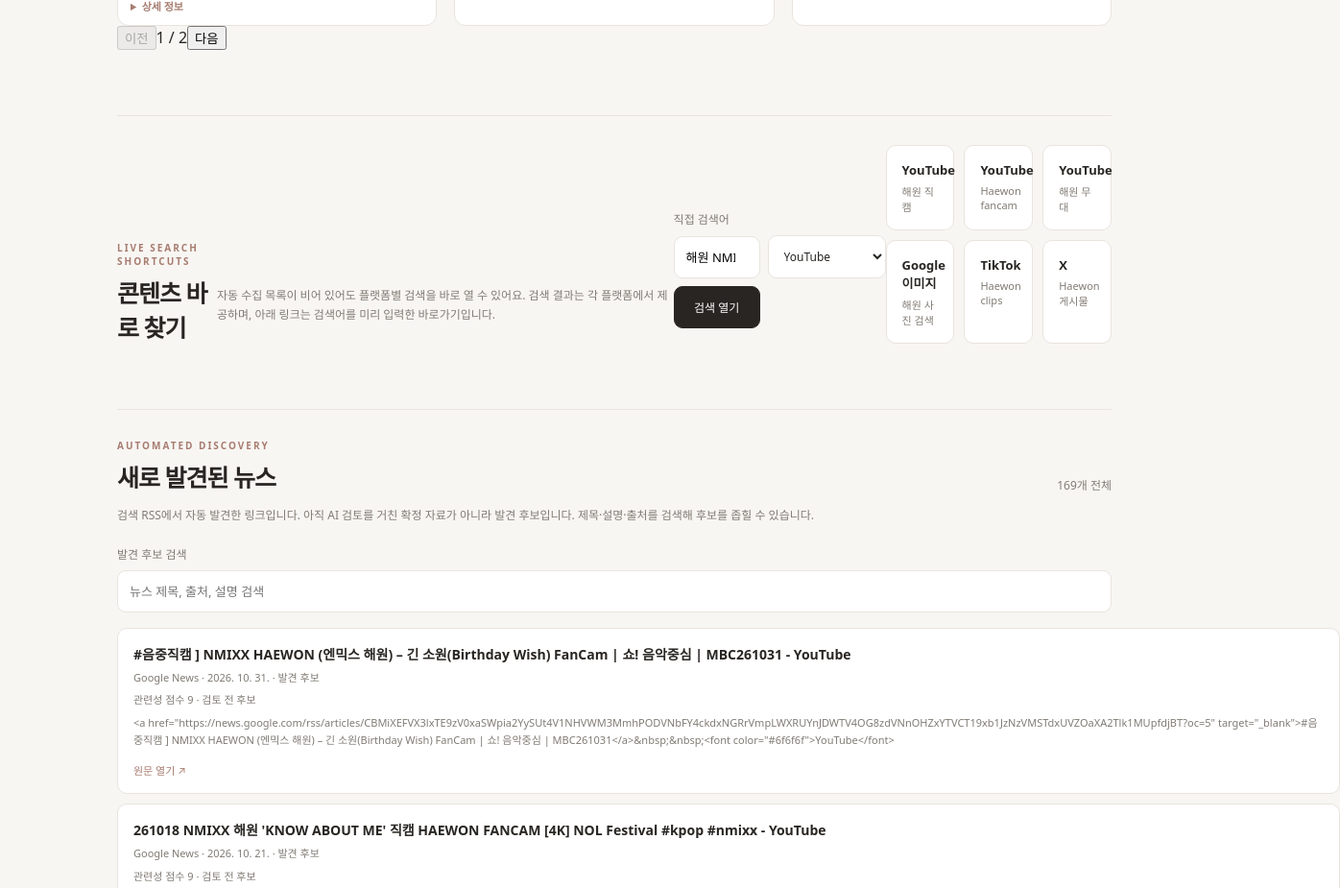
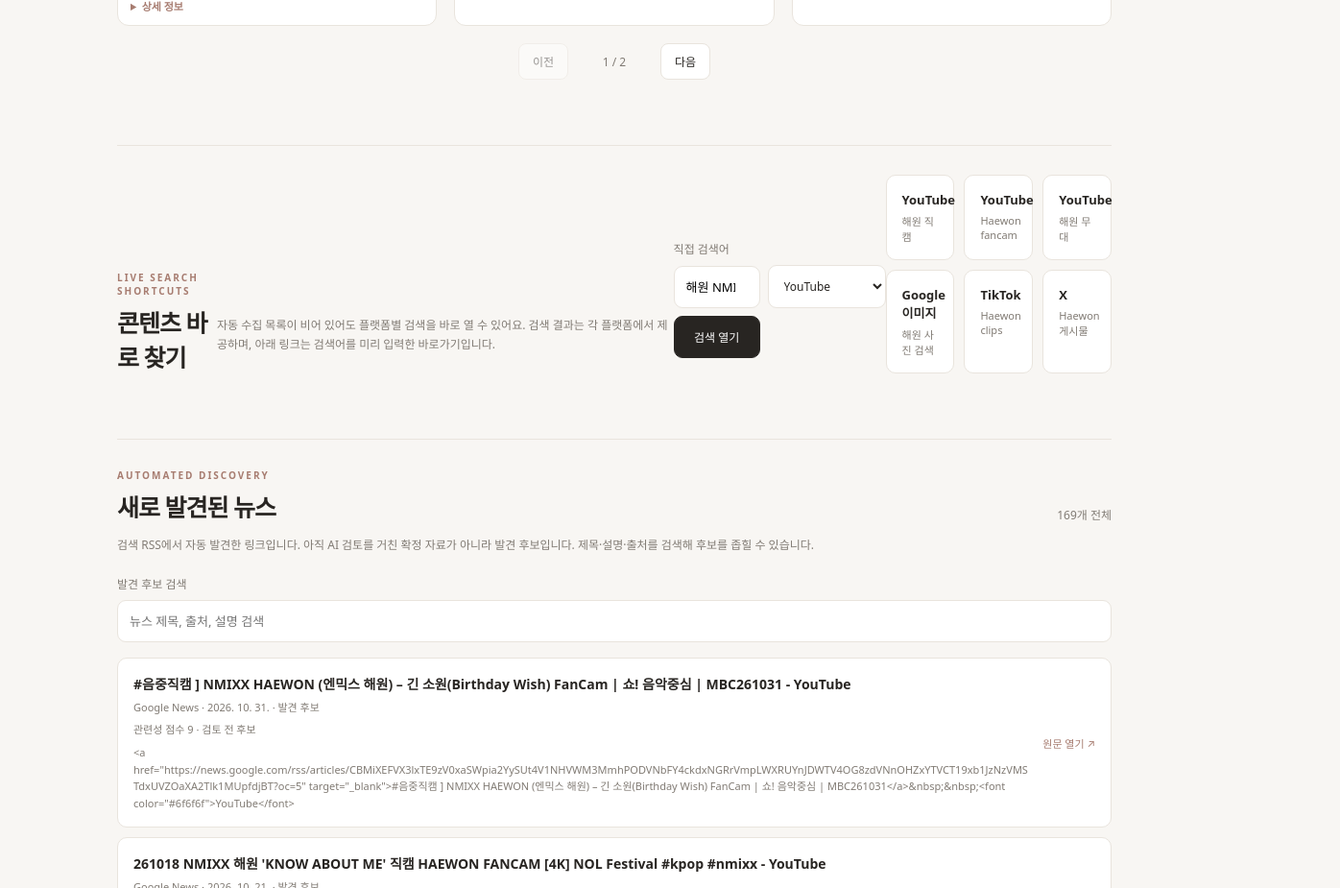
Before and after one commit to UForPel/haewon-archive, a website with bundled scripts: page index.html in a window 1280 px wide. Shown: the part 1875-2800 px from the top of the page at 96% size, 1396 px wide, since content can reach past the window. Built offline with nearby package versions, Linux system fonts and the light colour scheme.

Commit message:
fix: constrain archive cards and add pagination styles

```diff
--- a/assets/style.css
+++ b/assets/style.css
@@ -29,3 +29,14 @@
 @media(max-width:430px){.quick-search-form{grid-template-columns:minmax(0,1fr) auto}.quick-search-form select{grid-column:1}.quick-search-form button{grid-column:2;grid-row:2}}
 
 .discovery-search-label{display:block;margin:8px 0;font-size:12px;color:var(--muted)}.discovery-search{display:block;width:100%;padding:12px;border:1px solid var(--line);border-radius:9px;background:#fff;color:var(--ink);font:inherit;font-size:13px;outline-color:var(--accent)}
+/* Stable card sizing + pagination: prevent long titles/details from pushing sections sideways. */
+.photo-card,.video-card,.item-details-body,.photo-card-details,.video-info{min-width:0;max-width:100%;}
+.photo-card-details{flex:1 1 240px;overflow-wrap:anywhere;}
+.photo-card h3,.photo-description,.photo-meta,.item-details-body p{overflow-wrap:anywhere;word-break:break-word;}
+.photo-card-actions{min-width:0;max-width:100%;}
+.photo-card-actions a{overflow-wrap:anywhere;}
+.pagination{display:flex;justify-content:center;align-items:center;gap:12px;margin:18px 0 8px;}
+.pagination button{border:1px solid var(--line);background:#fff;color:var(--ink);border-radius:8px;padding:9px 14px;font:inherit;font-size:12px;cursor:pointer;}
+.pagination button:disabled{opacity:.45;cursor:not-allowed;}
+.pagination span{min-width:72px;text-align:center;color:var(--muted);font-size:12px;}
+@media(max-width:640px){.photo-card{width:100%;max-width:100%;}.photo-card-details{flex-basis:100%;}.photo-card-actions{justify-content:flex-start;width:100%;}.item-details{max-width:100%;overflow-wrap:anywhere;}}
```
